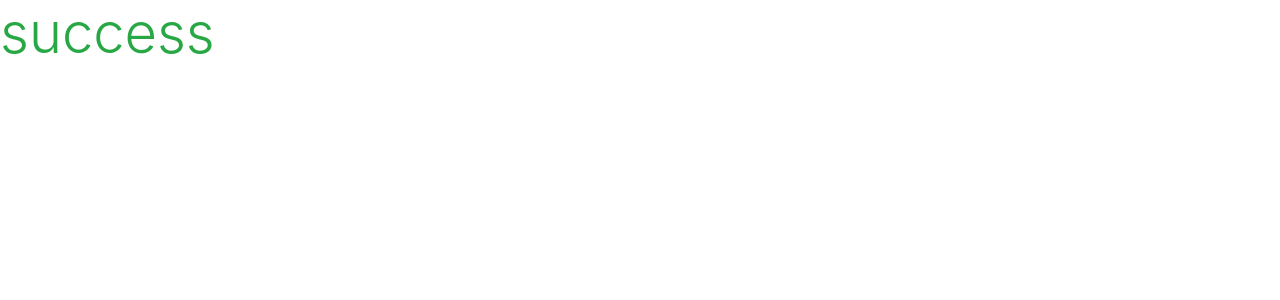
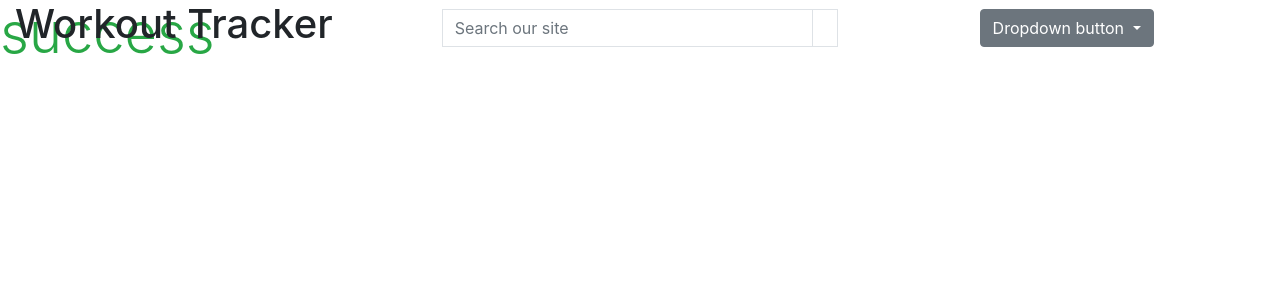
Before and after one commit to EthanTrout/Workout-Tracker, a Django app: page / in a window 1280 px wide. Shown: the top 300 px of the page. Run offline with Django 3.2, Linux system fonts and the light colour scheme; some libraries are stand-ins or nearby versions.

Commit message:
feat: added header to base.html

```diff
--- a/templates/base.html
+++ b/templates/base.html
@@ -32,7 +32,43 @@
     <title>Workout Template {% block extra_title %}{% endblock %}</title>
   </head>
   <body>
-    <header class="container-fluid fixed-top"></header>
+    <header class="container-fluid fixed-top">
+        <div class="row align-items-center">
+            <div class="col-lg-4 col-12 my-auto py-1 py-lg-0">
+                <h1 class="logo">Workout Tracker</h1>
+            </div>
+
+            <div class="col-lg-4  col-12 my-auto py-1 py-lg-0">
+                <form method="GET" action="">
+                    <div class="input-group w-100">
+                        <input class="form-control border border-black rounded-0" type="text" name="q" placeholder="Search our site">
+                        <div class="input-group-append">
+                            <button class="form-control btn btn-black border border-black rounded-0" type="submit">
+                                <span class="icon">
+                                    <i class="fas fa-search"></i>
+                                </span>
+                            </button>
+                        </div>
+                    </div>
+                </form>
+            </div>
+
+            <div class="col-lg-4 col-12 d-flex justify-content-center my-auto py-1 py-lg-0">
+                <div class="dropdown">
+                    <button class="btn btn-secondary dropdown-toggle" type="button" data-toggle="dropdown" aria-expanded="false">
+                        Dropdown button
+                    </button>
+                    <div class="dropdown-menu">
+                        <a class="dropdown-item" href="#">Action</a>
+                        <a class="dropdown-item" href="#">Another action</a>
+                        <a class="dropdown-item" href="#">Something else here</a>
+                    </div>
+                </div>
+            </div>
+        </div>
+    </header>
+
+
 
     {% if messages %}
         <div class="message-container"></div>
```
